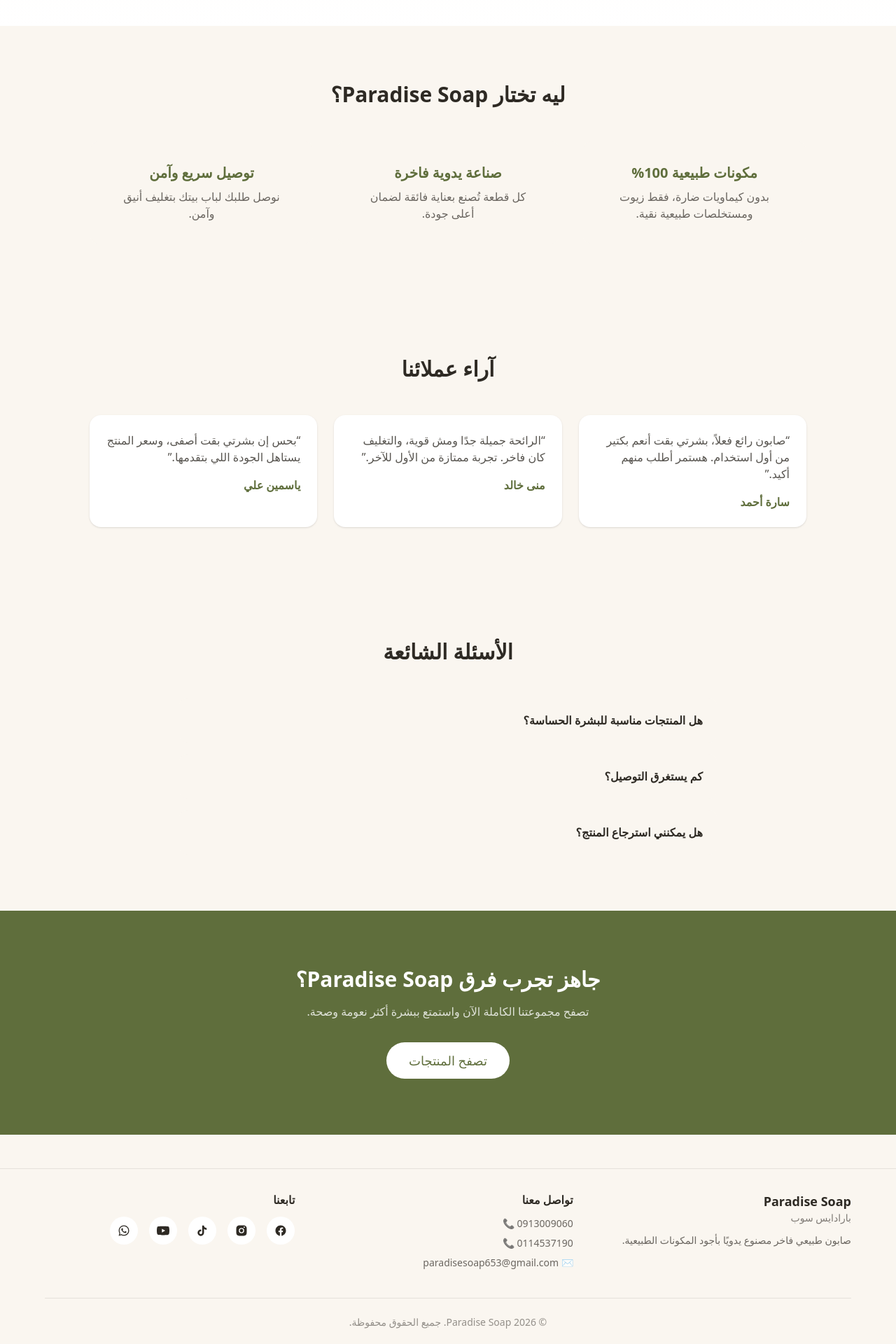
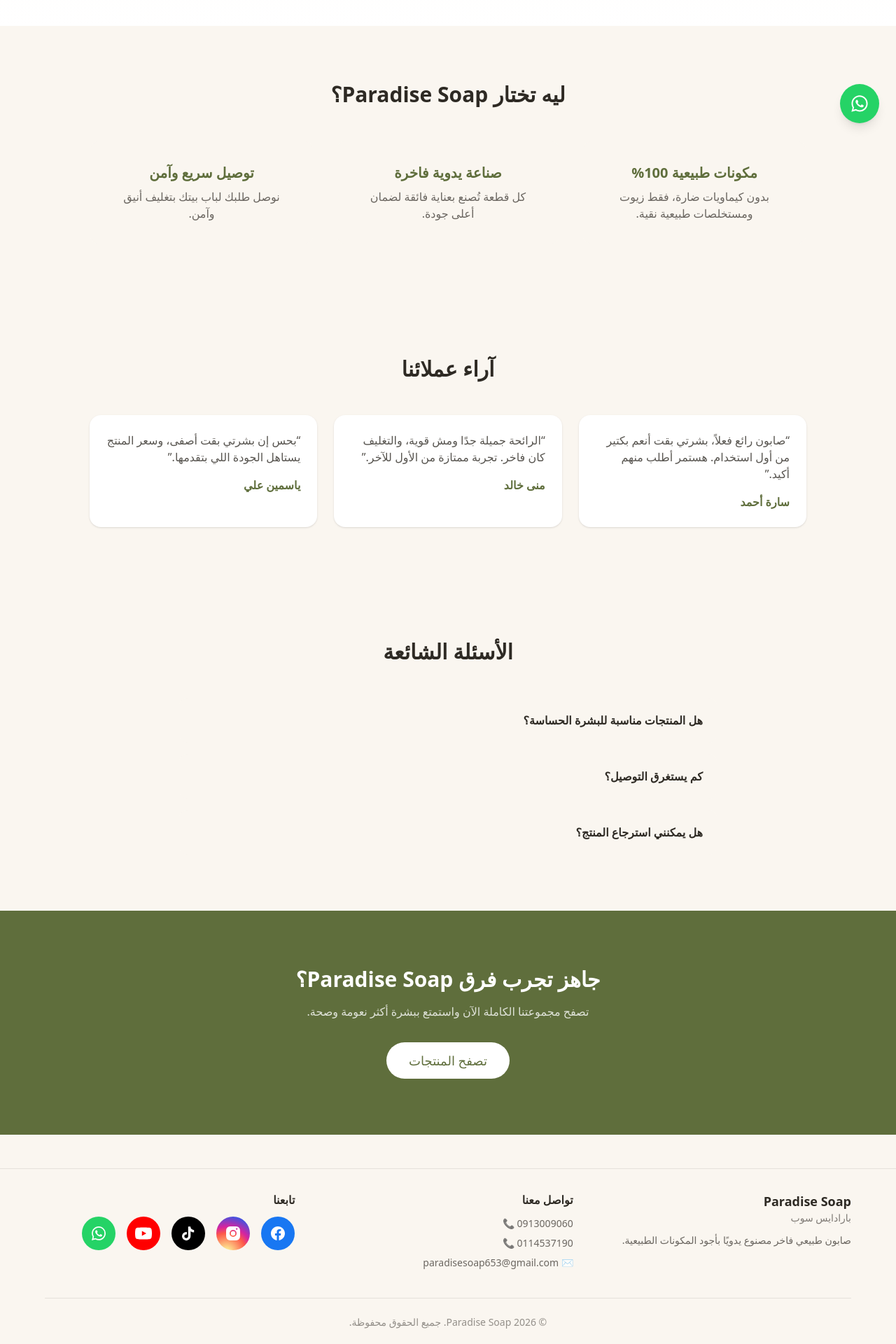
Before and after one commit to paradisesoap653-dotcom/paradise-soap-2, a Next.js app: page / in a window 1280 px wide. Shown: the part 600-2520 px from the top of the page at 70% size. Built offline with nearby package versions, Linux system fonts and the light colour scheme.

Commit message:
Update Footer.tsx

```diff
--- a/src/components/Footer.tsx
+++ b/src/components/Footer.tsx
@@ -2,6 +2,7 @@
 
 export default function Footer() {
   return (
+    <>
       <footer className="mt-12 border-t border-[#2e2a24]/10 bg-[#faf6f0] px-6 py-8">
         <div className="mx-auto max-w-6xl">
           <div className="grid gap-10 sm:grid-cols-3">
@@ -60,9 +61,9 @@
                   target="_blank"
                   rel="noopener noreferrer"
                   aria-label="Facebook"
-                className="flex h-10 w-10 items-center justify-center rounded-full bg-white text-[#2e2a24] transition hover:bg-[#8a9a5b] hover:text-white"
+                  className="flex h-12 w-12 items-center justify-center rounded-full bg-[#1877F2] text-white transition hover:opacity-90"
                 >
-                <svg width="18" height="18" viewBox="0 0 24 24" fill="currentColor">
+                  <svg width="24" height="24" viewBox="0 0 24 24" fill="currentColor">
                     <path d="M22 12.06C22 6.5 17.52 2 12 2S2 6.5 2 12.06c0 5.02 3.66 9.18 8.44 9.94v-7.03H7.9v-2.91h2.54V9.85c0-2.5 1.49-3.89 3.77-3.89 1.09 0 2.24.2 2.24.2v2.46h-1.26c-1.24 0-1.63.77-1.63 1.56v1.88h2.78l-.44 2.91h-2.34V22c4.78-.76 8.44-4.92 8.44-9.94z" />
                   </svg>
                 </a>
@@ -71,9 +72,13 @@
                   target="_blank"
                   rel="noopener noreferrer"
                   aria-label="Instagram"
-                className="flex h-10 w-10 items-center justify-center rounded-full bg-white text-[#2e2a24] transition hover:bg-[#8a9a5b] hover:text-white"
+                  className="flex h-12 w-12 items-center justify-center rounded-full text-white transition hover:opacity-90"
+                  style={{
+                    background:
+                      "radial-gradient(circle at 30% 107%, #fdf497 0%, #fdf497 5%, #fd5949 45%, #d6249f 60%, #285AEB 90%)",
+                  }}
                 >
-                <svg width="18" height="18" viewBox="0 0 24 24" fill="currentColor">
+                  <svg width="24" height="24" viewBox="0 0 24 24" fill="currentColor">
                     <path d="M12 2c2.72 0 3.06.01 4.12.06 1.06.05 1.79.22 2.43.47.66.26 1.22.6 1.77 1.15.55.55.9 1.11 1.15 1.77.25.64.42 1.37.47 2.43.05 1.06.06 1.4.06 4.12s-.01 3.06-.06 4.12c-.05 1.06-.22 1.79-.47 2.43a4.9 4.9 0 01-1.15 1.77 4.9 4.9 0 01-1.77 1.15c-.64.25-1.37.42-2.43.47-1.06.05-1.4.06-4.12.06s-3.06-.01-4.12-.06c-1.06-.05-1.79-.22-2.43-.47a4.9 4.9 0 01-1.77-1.15 4.9 4.9 0 01-1.15-1.77c-.25-.64-.42-1.37-.47-2.43C2.01 15.06 2 14.72 2 12s.01-3.06.06-4.12c.05-1.06.22-1.79.47-2.43.26-.66.6-1.22 1.15-1.77A4.9 4.9 0 015.45 2.53c.64-.25 1.37-.42 2.43-.47C8.94 2.01 9.28 2 12 2zm0 5a5 5 0 100 10 5 5 0 000-10zm0 8.2a3.2 3.2 0 110-6.4 3.2 3.2 0 010 6.4zm5.2-8.4a1.2 1.2 0 100-2.4 1.2 1.2 0 000 2.4z" />
                   </svg>
                 </a>
@@ -82,9 +87,9 @@
                   target="_blank"
                   rel="noopener noreferrer"
                   aria-label="TikTok"
-                className="flex h-10 w-10 items-center justify-center rounded-full bg-white text-[#2e2a24] transition hover:bg-[#8a9a5b] hover:text-white"
+                  className="flex h-12 w-12 items-center justify-center rounded-full bg-black text-white transition hover:opacity-90"
                 >
-                <svg width="18" height="18" viewBox="0 0 24 24" fill="currentColor">
+                  <svg width="24" height="24" viewBox="0 0 24 24" fill="currentColor">
                     <path d="M16.6 5.82c-.9-.98-1.4-2.26-1.4-3.62h-3.4v13.9c0 1.5-1.22 2.72-2.72 2.72a2.72 2.72 0 01-2.72-2.72 2.72 2.72 0 012.72-2.72c.28 0 .55.04.8.12v-3.46a6.2 6.2 0 00-.8-.05A6.15 6.15 0 003 16.02a6.15 6.15 0 006.15 6.15 6.15 6.15 0 006.15-6.15V9.02a8.6 8.6 0 004.9 1.52V7.16c-1.2 0-2.32-.5-3.6-1.34z" />
                   </svg>
                 </a>
@@ -93,9 +98,9 @@
                   target="_blank"
                   rel="noopener noreferrer"
                   aria-label="YouTube"
-                className="flex h-10 w-10 items-center justify-center rounded-full bg-white text-[#2e2a24] transition hover:bg-[#8a9a5b] hover:text-white"
+                  className="flex h-12 w-12 items-center justify-center rounded-full bg-[#FF0000] text-white transition hover:opacity-90"
                 >
-                <svg width="18" height="18" viewBox="0 0 24 24" fill="currentColor">
+                  <svg width="24" height="24" viewBox="0 0 24 24" fill="currentColor">
                     <path d="M23.5 6.2a3.02 3.02 0 00-2.12-2.14C19.5 3.5 12 3.5 12 3.5s-7.5 0-9.38.56A3.02 3.02 0 00.5 6.2 31.6 31.6 0 000 12a31.6 31.6 0 00.5 5.8 3.02 3.02 0 002.12 2.14c1.88.56 9.38.56 9.38.56s7.5 0 9.38-.56a3.02 3.02 0 002.12-2.14A31.6 31.6 0 0024 12a31.6 31.6 0 00-.5-5.8zM9.75 15.5v-7l6.25 3.5-6.25 3.5z" />
                   </svg>
                 </a>
@@ -104,9 +109,9 @@
                   target="_blank"
                   rel="noopener noreferrer"
                   aria-label="WhatsApp"
-                className="flex h-10 w-10 items-center justify-center rounded-full bg-white text-[#2e2a24] transition hover:bg-[#8a9a5b] hover:text-white"
+                  className="flex h-12 w-12 items-center justify-center rounded-full bg-[#25D366] text-white transition hover:opacity-90"
                 >
-                <svg width="18" height="18" viewBox="0 0 24 24" fill="currentColor">
+                  <svg width="24" height="24" viewBox="0 0 24 24" fill="currentColor">
                     <path d="M12.04 2C6.58 2 2.13 6.45 2.13 11.91c0 1.75.46 3.45 1.32 4.95L2 22l5.28-1.38a9.9 9.9 0 004.76 1.21h.01c5.46 0 9.9-4.45 9.9-9.91C21.96 6.45 17.5 2 12.04 2zm0 18.04h-.01a8.2 8.2 0 01-4.18-1.14l-.3-.18-3.13.82.84-3.05-.2-.31a8.14 8.14 0 01-1.25-4.27c0-4.51 3.68-8.19 8.2-8.19a8.15 8.15 0 018.19 8.19c0 4.51-3.68 8.13-8.16 8.13zm4.48-6.13c-.24-.12-1.44-.71-1.67-.79-.22-.08-.39-.12-.55.12-.16.24-.63.79-.78.96-.14.16-.28.18-.53.06-.24-.12-1.03-.38-1.96-1.21-.72-.65-1.21-1.44-1.35-1.68-.14-.24-.02-.37.11-.49.11-.11.24-.28.36-.42.12-.14.16-.24.24-.4.08-.16.04-.3-.02-.42-.06-.12-.55-1.32-.75-1.81-.2-.48-.4-.41-.55-.42-.14-.01-.31-.01-.47-.01-.16 0-.42.06-.65.3-.22.24-.85.83-.85 2.03s.87 2.36 1 2.52c.12.16 1.71 2.62 4.15 3.67.58.25 1.03.4 1.38.51.58.18 1.1.16 1.52.1.46-.07 1.44-.59 1.64-1.15.2-.57.2-1.05.14-1.15-.06-.1-.22-.16-.46-.28z" />
                   </svg>
                 </a>
@@ -119,5 +124,19 @@
           </div>
         </div>
       </footer>
+
+      {/* Floating WhatsApp Button */}
+      <a
+        href="https://wa.me/218913009060"
+        target="_blank"
+        rel="noopener noreferrer"
+        aria-label="تواصل معنا عبر واتساب"
+        className="fixed bottom-6 right-6 z-50 flex h-14 w-14 items-center justify-center rounded-full bg-[#25D366] text-white shadow-lg transition hover:scale-110"
+      >
+        <svg width="28" height="28" viewBox="0 0 24 24" fill="currentColor">
+          <path d="M12.04 2C6.58 2 2.13 6.45 2.13 11.91c0 1.75.46 3.45 1.32 4.95L2 22l5.28-1.38a9.9 9.9 0 004.76 1.21h.01c5.46 0 9.9-4.45 9.9-9.91C21.96 6.45 17.5 2 12.04 2zm0 18.04h-.01a8.2 8.2 0 01-4.18-1.14l-.3-.18-3.13.82.84-3.05-.2-.31a8.14 8.14 0 01-1.25-4.27c0-4.51 3.68-8.19 8.2-8.19a8.15 8.15 0 018.19 8.19c0 4.51-3.68 8.13-8.16 8.13zm4.48-6.13c-.24-.12-1.44-.71-1.67-.79-.22-.08-.39-.12-.55.12-.16.24-.63.79-.78.96-.14.16-.28.18-.53.06-.24-.12-1.03-.38-1.96-1.21-.72-.65-1.21-1.44-1.35-1.68-.14-.24-.02-.37.11-.49.11-.11.24-.28.36-.42.12-.14.16-.24.24-.4.08-.16.04-.3-.02-.42-.06-.12-.55-1.32-.75-1.81-.2-.48-.4-.41-.55-.42-.14-.01-.31-.01-.47-.01-.16 0-.42.06-.65.3-.22.24-.85.83-.85 2.03s.87 2.36 1 2.52c.12.16 1.71 2.62 4.15 3.67.58.25 1.03.4 1.38.51.58.18 1.1.16 1.52.1.46-.07 1.44-.59 1.64-1.15.2-.57.2-1.05.14-1.15-.06-.1-.22-.16-.46-.28z" />
+        </svg>
+      </a>
+    </>
   );
 }
```
Lines whose indentation alone changed are shown as unchanged.
